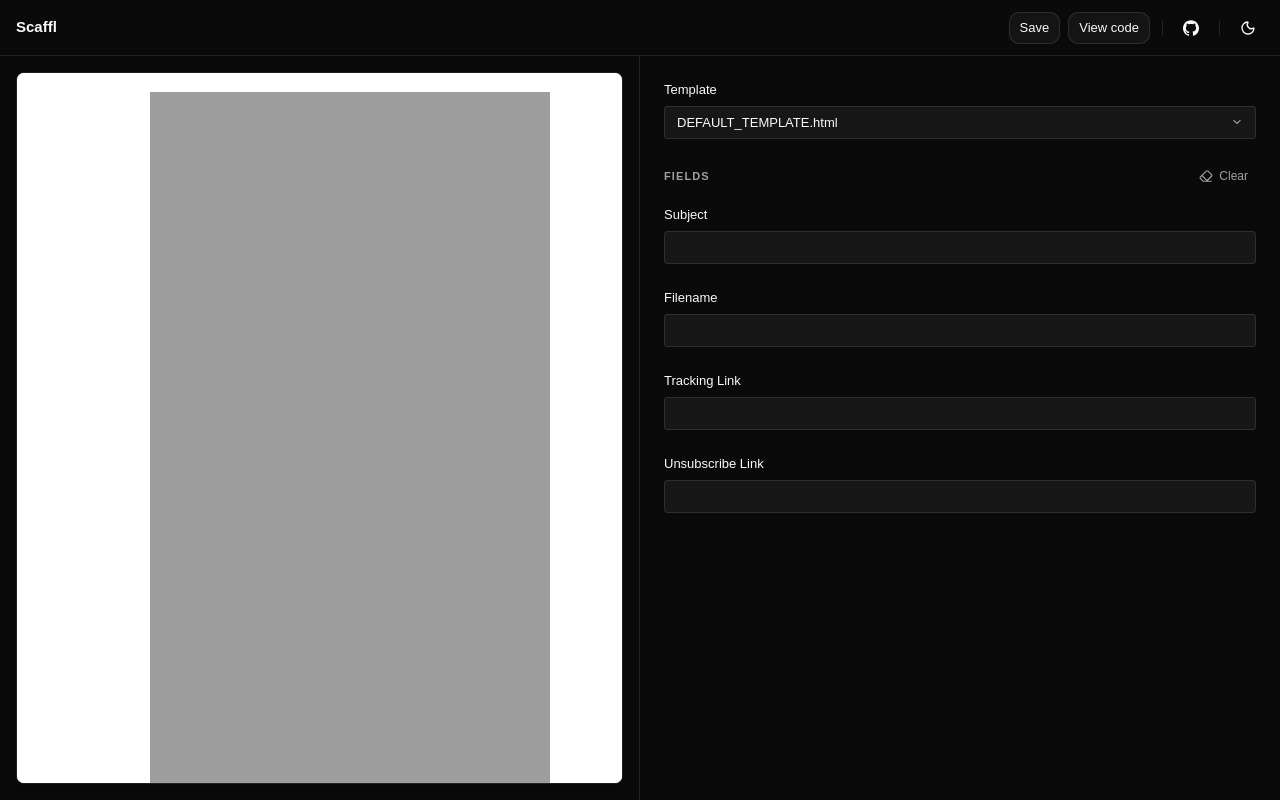
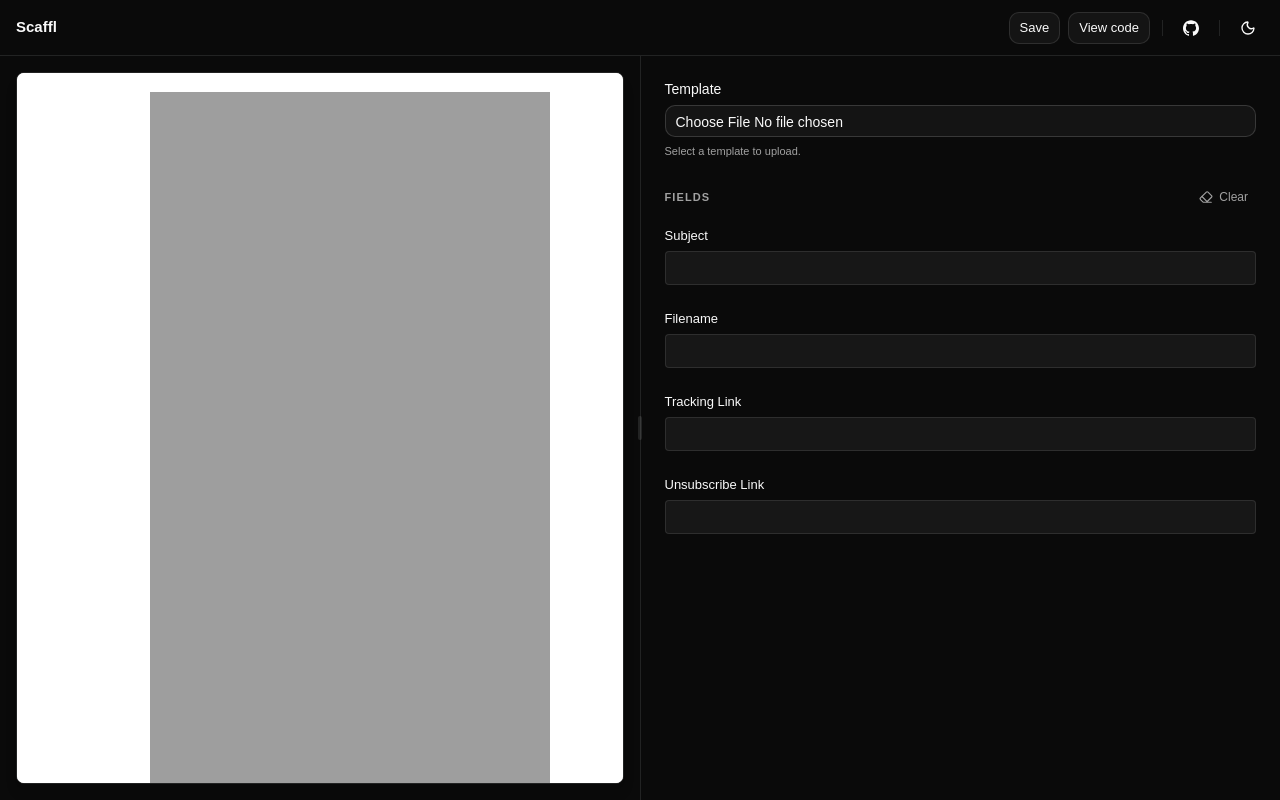
Before and after one commit to likweitan/html-generator, a React (Vite) app: page / in a window 1280 px wide. Built offline with nearby package versions, Linux system fonts and the light colour scheme.

Commit message:
feat: implement resizable layout and refactor field components using new UI primitives

```diff
--- a/package.json
+++ b/package.json
@@ -16,6 +16,7 @@
     "radix-ui": "^1.4.3",
     "react": "^18.3.1",
     "react-dom": "^18.3.1",
+    "react-resizable-panels": "^4.9.0",
     "react-router-dom": "^7.12.0",
     "shadcn": "^4.1.2",
     "simple-icons": "^16.14.0",
--- a/src/components/Home.jsx
+++ b/src/components/Home.jsx
@@ -6,6 +6,17 @@ import { siGithub } from "simple-icons";
 import { toast } from "sonner";
 import { ModeToggle } from "./mode-toggle";
 import { Button } from "./ui/button";
+import {
+  Field,
+  FieldDescription,
+  FieldLabel,
+} from "./ui/field";
+import { Input } from "./ui/input";
+import {
+  ResizableHandle,
+  ResizablePanel,
+  ResizablePanelGroup,
+} from "./ui/resizable";
 import {
   Dialog,
   DialogClose,
@@ -178,7 +189,6 @@ function Home() {
       });
 
       toast.success(`Uploaded ${file.name} successfully.`);
-      toast.info(`Detected ${detectedFields.length} dynamic field(s).`);
     };
     reader.onerror = () => {
       toast.error(`Failed to read ${file.name}.`);
@@ -340,10 +350,11 @@ function Home() {
             </div>
           </div>
         ) : (
-          <>
+          <ResizablePanelGroup orientation="horizontal" className="h-full w-full">
+            <ResizablePanel defaultSize={50} className="min-w-0">
               {/* LEFT SIDE — Main Canvas */}
-            <div className="w-1/2 flex flex-col relative px-4 py-4 border-r border-border bg-background">
-              <div className="w-full max-w-4xl mx-auto flex-1 rounded-md border border-border overflow-hidden relative bg-transparent flex flex-col shadow-lg">
+              <div className="flex h-full flex-col relative px-4 py-4 bg-background">
+                <div className="w-full flex-1 rounded-md border border-border overflow-hidden relative bg-transparent flex flex-col shadow-lg">
                   <div className="w-full h-full bg-white relative">
                     <iframe
                       ref={iframeRef}
@@ -354,18 +365,24 @@ function Home() {
                   </div>
                 </div>
               </div>
-
+            </ResizablePanel>
+            <ResizableHandle withHandle />
+            <ResizablePanel defaultSize={50} className="min-w-0">
               {/* RIGHT SIDE — Sidebar Settings */}
-            <div className="w-1/2 bg-background flex flex-col overflow-y-auto p-6 custom-scrollbar">
-              <div className="mb-6 space-y-1.5 group relative">
-                <div className="text-[13px] text-foreground">Template</div>
-                <button className="w-full bg-card border border-border rounded px-3 py-1.5 text-[13px] text-left text-foreground flex justify-between items-center hover:bg-muted transition-colors relative">
-                   <span className="truncate pr-4">{templateDisplayName}</span>
-                   <svg xmlns="http://www.w3.org/2000/svg" width="12" height="12" viewBox="0 0 24 24" fill="none" stroke="currentColor" strokeWidth="2" strokeLinecap="round" strokeLinejoin="round" className="flex-shrink-0"><polyline points="6 9 12 15 18 9"></polyline></svg>
-                   <input type="file" className="absolute inset-0 opacity-0 cursor-pointer" accept=".html" onChange={handleFileChange} />
-                </button>
-                {isLoading && <div className="text-[11px] text-muted-foreground mt-1">Loading...</div>}
-              </div>
+              <div className="h-full min-w-0 bg-background flex flex-col overflow-x-hidden overflow-y-auto p-6 custom-scrollbar">
+                <Field className="mb-6 gap-1.5">
+                  <FieldLabel htmlFor="template-file">Template</FieldLabel>
+                  <Input
+                    id="template-file"
+                    type="file"
+                    accept=".html"
+                    onChange={handleFileChange}
+                    className="bg-card text-[13px]"
+                  />
+                  <FieldDescription className="text-[11px]">
+                    Select a template to upload.
+                  </FieldDescription>
+                </Field>
 
                 <div className="flex items-center justify-between mb-4">
                   <span className="text-[11px] uppercase tracking-widest text-muted-foreground font-semibold">Fields</span>
@@ -421,7 +438,8 @@ function Home() {
                   ))}
                 </div>
               </div>
-          </>
+            </ResizablePanel>
+          </ResizablePanelGroup>
         )}
       </main>
 
--- /dev/null
+++ b/src/components/ui/field.jsx
@@ -0,0 +1,228 @@
+import { useMemo } from "react"
+import { cva } from "class-variance-authority";
+
+import { cn } from "@/lib/utils"
+import { Label } from "@/components/ui/label"
+import { Separator } from "@/components/ui/separator"
+
+function FieldSet({
+  className,
+  ...props
+}) {
+  return (
+    <fieldset
+      data-slot="field-set"
+      className={cn(
+        "flex flex-col gap-4 has-[>[data-slot=checkbox-group]]:gap-3 has-[>[data-slot=radio-group]]:gap-3",
+        className
+      )}
+      {...props} />
+  );
+}
+
+function FieldLegend({
+  className,
+  variant = "legend",
+  ...props
+}) {
+  return (
+    <legend
+      data-slot="field-legend"
+      data-variant={variant}
+      className={cn(
+        "mb-1.5 font-medium data-[variant=label]:text-sm data-[variant=legend]:text-base",
+        className
+      )}
+      {...props} />
+  );
+}
+
+function FieldGroup({
+  className,
+  ...props
+}) {
+  return (
+    <div
+      data-slot="field-group"
+      className={cn(
+        "group/field-group @container/field-group flex w-full flex-col gap-5 data-[slot=checkbox-group]:gap-3 *:data-[slot=field-group]:gap-4",
+        className
+      )}
+      {...props} />
+  );
+}
+
+const fieldVariants = cva("group/field flex w-full gap-2 data-[invalid=true]:text-destructive", {
+  variants: {
+    orientation: {
+      vertical: "flex-col *:w-full [&>.sr-only]:w-auto",
+      horizontal:
+        "flex-row items-center has-[>[data-slot=field-content]]:items-start *:data-[slot=field-label]:flex-auto has-[>[data-slot=field-content]]:[&>[role=checkbox],[role=radio]]:mt-px",
+      responsive:
+        "flex-col *:w-full @md/field-group:flex-row @md/field-group:items-center @md/field-group:*:w-auto @md/field-group:has-[>[data-slot=field-content]]:items-start @md/field-group:*:data-[slot=field-label]:flex-auto [&>.sr-only]:w-auto @md/field-group:has-[>[data-slot=field-content]]:[&>[role=checkbox],[role=radio]]:mt-px",
+    },
+  },
+  defaultVariants: {
+    orientation: "vertical",
+  },
+})
+
+function Field({
+  className,
+  orientation = "vertical",
+  ...props
+}) {
+  return (
+    <div
+      role="group"
+      data-slot="field"
+      data-orientation={orientation}
+      className={cn(fieldVariants({ orientation }), className)}
+      {...props} />
+  );
+}
+
+function FieldContent({
+  className,
+  ...props
+}) {
+  return (
+    <div
+      data-slot="field-content"
+      className={cn("group/field-content flex flex-1 flex-col gap-0.5 leading-snug", className)}
+      {...props} />
+  );
+}
+
+function FieldLabel({
+  className,
+  ...props
+}) {
+  return (
+    <Label
+      data-slot="field-label"
+      className={cn(
+        "group/field-label peer/field-label flex w-fit gap-2 leading-snug group-data-[disabled=true]/field:opacity-50 has-data-checked:border-primary/30 has-data-checked:bg-primary/5 has-[>[data-slot=field]]:rounded-lg has-[>[data-slot=field]]:border *:data-[slot=field]:p-2.5 dark:has-data-checked:border-primary/20 dark:has-data-checked:bg-primary/10",
+        "has-[>[data-slot=field]]:w-full has-[>[data-slot=field]]:flex-col",
+        className
+      )}
+      {...props} />
+  );
+}
+
+function FieldTitle({
+  className,
+  ...props
+}) {
+  return (
+    <div
+      data-slot="field-label"
+      className={cn(
+        "flex w-fit items-center gap-2 text-sm leading-snug font-medium group-data-[disabled=true]/field:opacity-50",
+        className
+      )}
+      {...props} />
+  );
+}
+
+function FieldDescription({
+  className,
+  ...props
+}) {
+  return (
+    <p
+      data-slot="field-description"
+      className={cn(
+        "text-left text-sm leading-normal font-normal text-muted-foreground group-has-data-horizontal/field:text-balance [[data-variant=legend]+&]:-mt-1.5",
+        "last:mt-0 nth-last-2:-mt-1",
+        "[&>a]:underline [&>a]:underline-offset-4 [&>a:hover]:text-primary",
+        className
+      )}
+      {...props} />
+  );
+}
+
+function FieldSeparator({
+  children,
+  className,
+  ...props
+}) {
+  return (
+    <div
+      data-slot="field-separator"
+      data-content={!!children}
+      className={cn(
+        "relative -my-2 h-5 text-sm group-data-[variant=outline]/field-group:-mb-2",
+        className
+      )}
+      {...props}>
+      <Separator className="absolute inset-0 top-1/2" />
+      {children && (
+        <span
+          className="relative mx-auto block w-fit bg-background px-2 text-muted-foreground"
+          data-slot="field-separator-content">
+          {children}
+        </span>
+      )}
+    </div>
+  );
+}
+
+function FieldError({
+  className,
+  children,
+  errors,
+  ...props
+}) {
+  const content = useMemo(() => {
+    if (children) {
+      return children
+    }
+
+    if (!errors?.length) {
+      return null
+    }
+
+    const uniqueErrors = [
+      ...new Map(errors.map((error) => [error?.message, error])).values(),
+    ]
+
+    if (uniqueErrors?.length == 1) {
+      return uniqueErrors[0]?.message
+    }
+
+    return (
+      <ul className="ml-4 flex list-disc flex-col gap-1">
+        {uniqueErrors.map((error, index) =>
+          error?.message && <li key={index}>{error.message}</li>)}
+      </ul>
+    );
+  }, [children, errors])
+
+  if (!content) {
+    return null
+  }
+
+  return (
+    <div
+      role="alert"
+      data-slot="field-error"
+      className={cn("text-sm font-normal text-destructive", className)}
+      {...props}>
+      {content}
+    </div>
+  );
+}
+
+export {
+  Field,
+  FieldLabel,
+  FieldDescription,
+  FieldError,
+  FieldGroup,
+  FieldLegend,
+  FieldSeparator,
+  FieldSet,
+  FieldContent,
+  FieldTitle,
+}
--- /dev/null
+++ b/src/components/ui/input.jsx
@@ -0,0 +1,22 @@
+import * as React from "react"
+
+import { cn } from "@/lib/utils"
+
+function Input({
+  className,
+  type,
+  ...props
+}) {
+  return (
+    <input
+      type={type}
+      data-slot="input"
+      className={cn(
+        "h-8 w-full min-w-0 rounded-lg border border-input bg-transparent px-2.5 py-1 text-base transition-colors outline-none file:inline-flex file:h-6 file:border-0 file:bg-transparent file:text-sm file:font-medium file:text-foreground placeholder:text-muted-foreground focus-visible:border-ring focus-visible:ring-3 focus-visible:ring-ring/50 disabled:pointer-events-none disabled:cursor-not-allowed disabled:bg-input/50 disabled:opacity-50 aria-invalid:border-destructive aria-invalid:ring-3 aria-invalid:ring-destructive/20 md:text-sm dark:bg-input/30 dark:disabled:bg-input/80 dark:aria-invalid:border-destructive/50 dark:aria-invalid:ring-destructive/40",
+        className
+      )}
+      {...props} />
+  );
+}
+
+export { Input }
--- /dev/null
+++ b/src/components/ui/label.jsx
@@ -0,0 +1,21 @@
+import * as React from "react"
+import { Label as LabelPrimitive } from "radix-ui"
+
+import { cn } from "@/lib/utils"
+
+function Label({
+  className,
+  ...props
+}) {
+  return (
+    <LabelPrimitive.Root
+      data-slot="label"
+      className={cn(
+        "flex items-center gap-2 text-sm leading-none font-medium select-none group-data-[disabled=true]:pointer-events-none group-data-[disabled=true]:opacity-50 peer-disabled:cursor-not-allowed peer-disabled:opacity-50",
+        className
+      )}
+      {...props} />
+  );
+}
+
+export { Label }
--- /dev/null
+++ b/src/components/ui/resizable.jsx
@@ -0,0 +1,43 @@
+import * as ResizablePrimitive from "react-resizable-panels"
+
+import { cn } from "@/lib/utils"
+
+function ResizablePanelGroup({
+  className,
+  ...props
+}) {
+  return (
+    <ResizablePrimitive.Group
+      data-slot="resizable-panel-group"
+      className={cn("flex h-full w-full aria-[orientation=vertical]:flex-col", className)}
+      {...props} />
+  );
+}
+
+function ResizablePanel({
+  ...props
+}) {
+  return <ResizablePrimitive.Panel data-slot="resizable-panel" {...props} />;
+}
+
+function ResizableHandle({
+  withHandle,
+  className,
+  ...props
+}) {
+  return (
+    <ResizablePrimitive.Separator
+      data-slot="resizable-handle"
+      className={cn(
+        "relative flex w-px items-center justify-center bg-border ring-offset-background after:absolute after:inset-y-0 after:left-1/2 after:w-1 after:-translate-x-1/2 focus-visible:ring-1 focus-visible:ring-ring focus-visible:outline-hidden aria-[orientation=horizontal]:h-px aria-[orientation=horizontal]:w-full aria-[orientation=horizontal]:after:left-0 aria-[orientation=horizontal]:after:h-1 aria-[orientation=horizontal]:after:w-full aria-[orientation=horizontal]:after:translate-x-0 aria-[orientation=horizontal]:after:-translate-y-1/2 [&[aria-orientation=horizontal]>div]:rotate-90",
+        className
+      )}
+      {...props}>
+      {withHandle && (
+        <div className="z-10 flex h-6 w-1 shrink-0 rounded-lg bg-border" />
+      )}
+    </ResizablePrimitive.Separator>
+  );
+}
+
+export { ResizableHandle, ResizablePanel, ResizablePanelGroup }
--- /dev/null
+++ b/src/components/ui/separator.jsx
@@ -0,0 +1,27 @@
+"use client"
+
+import * as React from "react"
+import { Separator as SeparatorPrimitive } from "radix-ui"
+
+import { cn } from "@/lib/utils"
+
+function Separator({
+  className,
+  orientation = "horizontal",
+  decorative = true,
+  ...props
+}) {
+  return (
+    <SeparatorPrimitive.Root
+      data-slot="separator"
+      decorative={decorative}
+      orientation={orientation}
+      className={cn(
+        "shrink-0 bg-border data-horizontal:h-px data-horizontal:w-full data-vertical:w-px data-vertical:self-stretch",
+        className
+      )}
+      {...props} />
+  );
+}
+
+export { Separator }
```
Also changed, not shown: 6 other files (tests, documents, lock files or other folders). Lines whose indentation alone changed are shown as unchanged.
